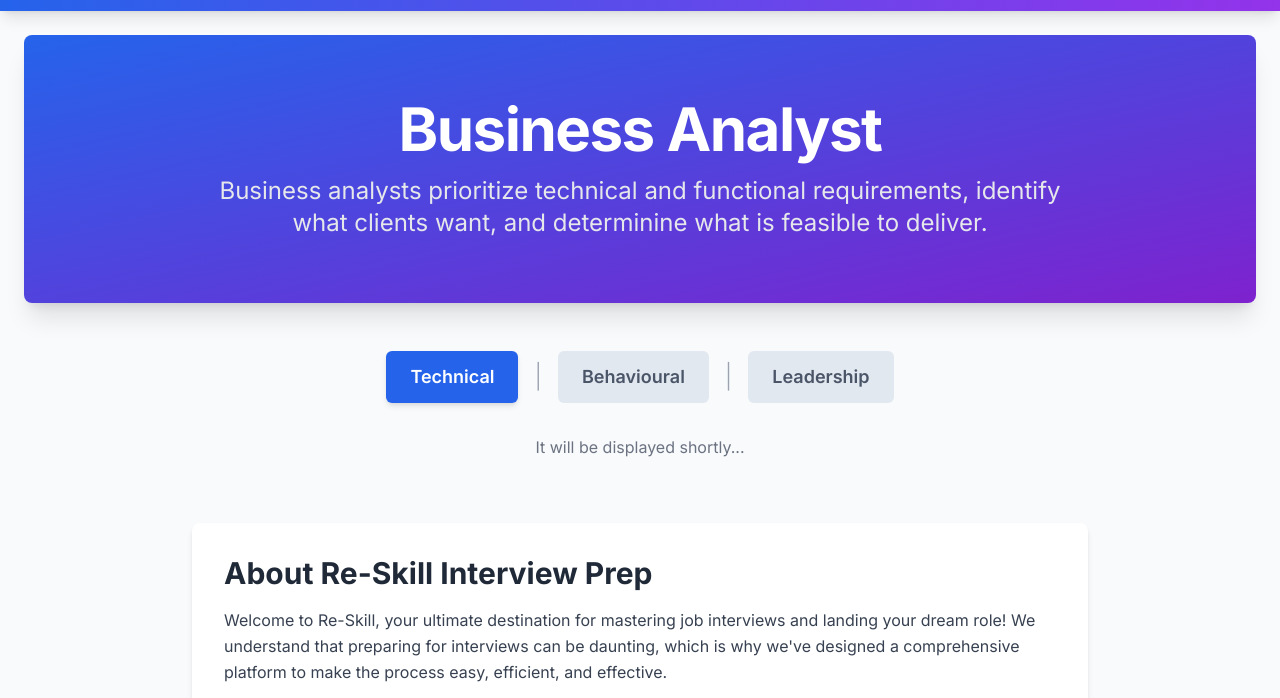
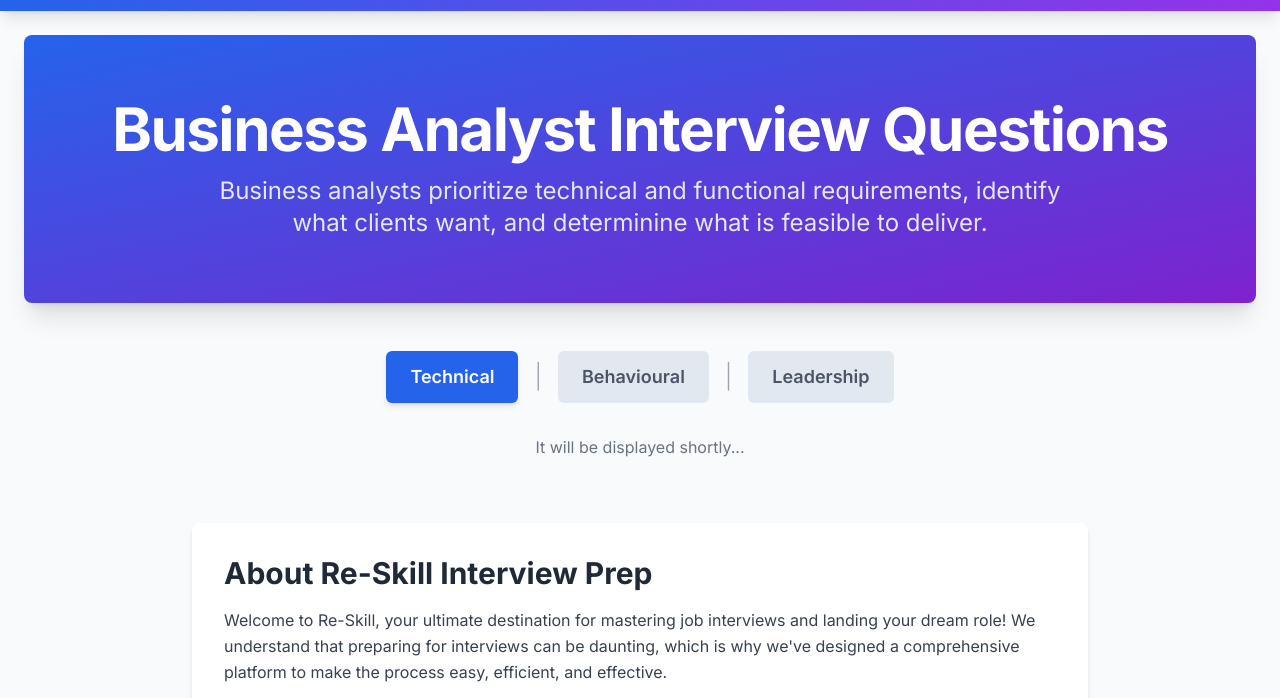
Before and after one commit to narayan-ga/re-skill.github.io, a plain HTML site: page business-analyst.html in a window 1280 px wide. Shown: the part 53-751 px from the top of the page. Drawn offline with nearby package versions, Linux system fonts and the light colour scheme; a script that the page names is missing.

Commit message:
Update business-analyst.html

```diff
--- a/business-analyst.html
+++ b/business-analyst.html
@@ -108,7 +108,7 @@
     <main class="flex-grow container mx-auto p-6">
         <section class="w-full bg-gradient-to-br from-blue-600 to-purple-700 text-white text-center py-16 rounded-lg shadow-xl mb-12">
             <h1 class="text-5xl md:text-6xl font-extrabold leading-tight tracking-tight mb-4">
-                Business Analyst
+                Business Analyst Interview Questions
             </h1>
             <p class="text-xl md:text-2xl text-gray-200 max-w-4xl mx-auto px-4">
                 Business analysts prioritize technical and functional requirements, identify what clients want, and determinine what is feasible to deliver.
```
